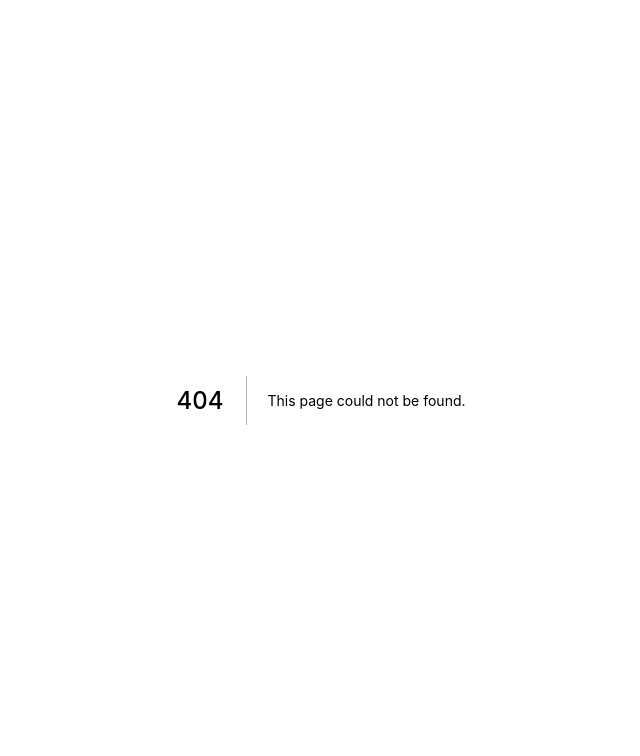
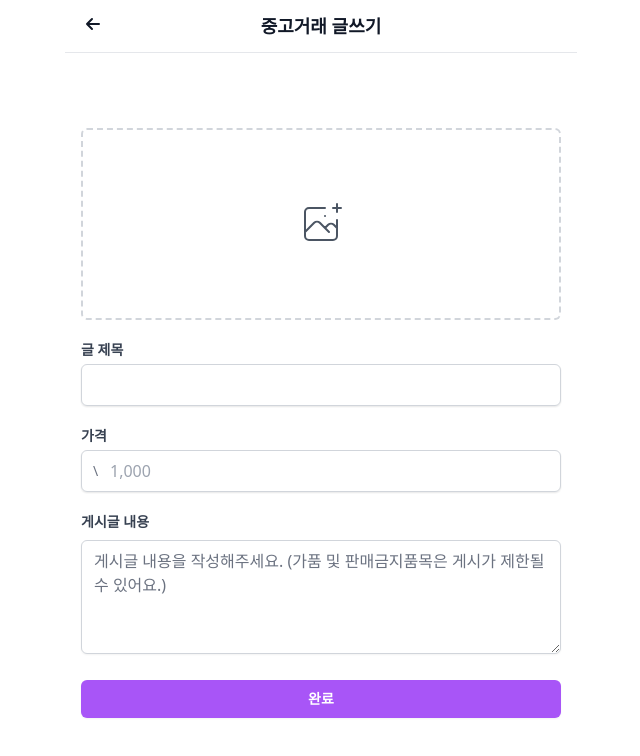
Before and after one commit to yejiiha/podo-market-web, a Next.js app: page /products/upload in a window 1280 px wide. Before the commit this address had no page. Shown: the top 756 px of the page, without its empty margins (319-959 px from the left). Built offline with nearby package versions, Linux system fonts and the light colour scheme.

Commit message:
Create Product Model, Create Upload API

```diff
--- a/components/Input.tsx
+++ b/components/Input.tsx
@@ -1,7 +1,7 @@
 import type { UseFormRegisterReturn } from "react-hook-form";
 
 interface InputProps {
-  label: string;
+  label?: string;
   name: string;
   kind?: "text" | "phone" | "price" | "email";
   required: boolean;
@@ -19,12 +19,14 @@ export default function Input({
 }: InputProps) {
   return (
     <>
+      {label ? (
         <label
           className="mb-1 block text-sm font-semibold text-gray-700"
           htmlFor={name}
         >
           {label}
         </label>
+      ) : null}
 
       {/* text */}
       {kind === "text" && (
@@ -32,7 +34,6 @@ export default function Input({
           <input
             id={name}
             {...rest}
-            {...register}
             {...register}
             className="appearance-none w-full px-3 py-2 border border-gray-300 rounded-md shadow-sm placeholder-gray-400 focus:outline-none focus:ring-purple-500 focus:border-purple-500"
             required={required}
@@ -43,21 +44,20 @@ export default function Input({
       {/* price */}
       {kind === "price" && (
         <div className="rounded-md shadow-sm relative flex items-center">
-          <div className="absolute left-0 pl-3 flex items-center justify-center pointer-events-none focus:ring-purple-500 focus:border-purple-500">
-            <span className="text-gray-500 text-sm">$</span>
+          <div className="absolute left-0 pl-3 flex items-center justify-center pointer-events-none">
+            <span className="text-gray-500 text-sm group-focus:text-gray-900">
+              \
+            </span>
           </div>
           <input
             id={name}
-            type="text"
-            placeholder="0.00"
-            className="px-7 pr-10 appearance-none w-full py-2 border border-gray-300 rounded-md shadow-sm placeholder-gray-400 focus:outline-none focus:ring-purple-500 focus:border-purple-500"
+            type="number"
+            placeholder="1,000"
+            className="px-7 pr-2 appearance-none w-full py-2 border border-gray-300 rounded-md shadow-sm placeholder-gray-400 focus:outline-none focus:ring-purple-500 focus:border-purple-500"
             required={required}
             {...rest}
             {...register}
           />
-          <div className="absolute right-0 pr-3 flex items-center pointer-events-none">
-            <span className="text-gray-500 text-sm">USD</span>
-          </div>
         </div>
       )}
 
--- a/components/Item.tsx
+++ b/components/Item.tsx
@@ -17,7 +17,7 @@ export default function Item({
   id,
 }: ItemProps) {
   return (
-    <Link href={`/items/${id}`}>
+    <Link href={`/productss/${id}`}>
       <a className="flex px-4 pt-5 cursor-pointer justify-between">
         <div className="flex space-x-4">
           <div className="w-20 h-20 bg-gray-400 rounded-md" />
--- a/components/TextArea.tsx
+++ b/components/TextArea.tsx
@@ -1,10 +1,18 @@
+import { UseFormRegisterReturn } from "react-hook-form";
+
 interface TextAreaProps {
   label?: string;
   name?: string;
+  register: UseFormRegisterReturn;
   [key: string]: any;
 }
 
-export default function TextArea({ label, name, ...rest }: TextAreaProps) {
+export default function TextArea({
+  label,
+  name,
+  register,
+  ...rest
+}: TextAreaProps) {
   return (
     <>
       {label ? (
@@ -21,6 +29,7 @@ export default function TextArea({ label, name, ...rest }: TextAreaProps) {
         rows={4}
         className="mt-1 shadow-sm w-full focus:ring-purple-500 rounded-md border-gray-300 focus:border-purple-500"
         {...rest}
+        {...register}
       />
     </>
   );
--- /dev/null
+++ b/pages/api/products/index.ts
@@ -0,0 +1,38 @@
+import { NextApiRequest, NextApiResponse } from "next";
+import withHandler, { ResponseType } from "@libs/server/withHandler";
+import client from "@libs/server/client";
+import { withAPISession } from "@libs/server/withSession";
+
+async function handler(
+  req: NextApiRequest,
+  res: NextApiResponse<ResponseType>
+) {
+  const {
+    body: { name, price, description },
+    session: { user },
+  } = req;
+  const product = await client.product.create({
+    data: {
+      name,
+      price: +price,
+      description,
+      image: "",
+      user: {
+        connect: {
+          id: user?.id,
+        },
+      },
+    },
+  });
+  res.json({
+    ok: true,
+    product,
+  });
+}
+
+export default withAPISession(
+  withHandler({
+    method: "POST",
+    handler,
+  })
+);
--- a/pages/index.tsx
+++ b/pages/index.tsx
@@ -25,7 +25,7 @@ const Home: NextPage = () => {
           />
         ))}
 
-        <FloatingButton href={"/items/upload"}>
+        <FloatingButton href={"/productss/upload"}>
           <Comment />
         </FloatingButton>
       </div>
--- a/pages/items/upload.tsx
+++ /dev/null
@@ -1,86 +0,0 @@
-import { NextPage } from "next";
-import Layout from "@components/layout";
-import TextArea from "@components/TextArea";
-
-const Upload: NextPage = () => {
-  return (
-    <Layout canGoBack={true} title="중고거래 글쓰기">
-      <div className="px-4 py-16 space-y-5">
-        {/* input file */}
-        <div>
-          <label className="cursor-pointer w-full text-gray-600 hover:text-purple-500 flex items-center justify-center border-2 border-dashed border-gray-300 hover:border-purple-500 py-6 h-48 rounded-md">
-            <svg
-              className="h-12 w-12"
-              stroke="currentColor"
-              fill="none"
-              viewBox="0 0 48 48"
-              aria-hidden="true"
-            >
-              <path
-                d="M28 8H12a4 4 0 00-4 4v20m32-12v8m0 0v8a4 4 0 01-4 4H12a4 4 0 01-4-4v-4m32-4l-3.172-3.172a4 4 0 00-5.656 0L28 28M8 32l9.172-9.172a4 4 0 015.656 0L28 28m0 0l4 4m4-24h8m-4-4v8m-12 4h.02"
-                strokeWidth={2}
-                strokeLinecap="round"
-                strokeLinejoin="round"
-              />
-            </svg>
-
-            <input type="file" className="hidden" />
-          </label>
-        </div>
-
-        {/* Name input */}
-        <div>
-          <label
-            className="mb-1 block text-sm font-semibold text-gray-700"
-            htmlFor="name"
-          >
-            Name
-          </label>
-          <div className="rounded-md relative flex  items-center shadow-sm">
-            <input
-              id="name"
-              type="email"
-              className="appearance-none w-full px-3 py-2 border border-gray-300 rounded-md shadow-sm placeholder-gray-400 focus:outline-none focus:ring-purple-500 focus:border-purple-500"
-              required
-            />
-          </div>
-        </div>
-
-        {/* Price input */}
-        <div>
-          <label
-            htmlFor="price"
-            className="text-sm font-semibold text-gray-700 mb-1 block"
-          >
-            Price
-          </label>
-          <div className="rounded-md shadow-sm relative flex items-center">
-            <div className="absolute left-0 pl-3 flex items-center justify-center pointer-events-none">
-              <span className="text-gray-500 text-sm">$</span>
-            </div>
-            <input
-              id="price"
-              type="text"
-              placeholder="0.00"
-              className="px-7 pr-10 appearance-none w-full py-2 border border-gray-300 rounded-md shadow-sm placeholder-gray-400 focus:outline-none focus:ring-purple-500 focus:border-purple-500"
-            />
-            <div className="absolute right-0 pr-3 flex items-center pointer-events-none">
-              <span className="text-gray-500 text-sm">USD</span>
-            </div>
-          </div>
-        </div>
-
-        {/* Description input */}
-        <div>
-          <TextArea label="Description" />
-        </div>
-
-        <button className="w-full mt-4 bg-purple-500 hover:bg-purple-400 text-white py-2 px-4 border border-transparent rounded-md shadow-sm font-semibold text-sm focus:ring-2 focus:ring-offset-2 focus:ring-purple-500 focus:outline-none">
-          Upload product
-        </button>
-      </div>
-    </Layout>
-  );
-};
-
-export default Upload;
--- /dev/null
+++ b/pages/products/upload.tsx
@@ -0,0 +1,110 @@
+import { NextPage } from "next";
+import Layout from "@components/layout";
+import TextArea from "@components/TextArea";
+import Input from "@components/Input";
+import { useForm } from "react-hook-form";
+import useMutation from "@libs/client/useMutation";
+import Button from "@components/Button";
+import { useEffect } from "react";
+import { Product } from "@prisma/client";
+import { useRouter } from "next/router";
+
+interface UploadProductForm {
+  name: string;
+  price: number;
+  description: string;
+}
+
+interface UploadProductMutation {
+  ok: boolean;
+  product: Product;
+}
+
+const Upload: NextPage = () => {
+  const router = useRouter();
+  const { register, handleSubmit } = useForm<UploadProductForm>();
+  const [uploadProduct, { loading, data }] =
+    useMutation<UploadProductMutation>("/api/products");
+
+  const onValid = (data: UploadProductForm) => {
+    if (loading) return;
+    console.log(data);
+
+    uploadProduct(data);
+  };
+
+  useEffect(() => {
+    if (data?.ok) {
+      router.push(`/products/${data?.product?.id}`);
+    }
+  }, [data, router]);
+
+  return (
+    <Layout canGoBack={true} title="중고거래 글쓰기">
+      <form className="px-4 py-16 space-y-5" onSubmit={handleSubmit(onValid)}>
+        {/* input file */}
+        <div>
+          <label className="cursor-pointer w-full text-gray-600 hover:text-purple-500 flex items-center justify-center border-2 border-dashed border-gray-300 hover:border-purple-500 py-6 h-48 rounded-md">
+            <svg
+              className="h-12 w-12"
+              stroke="currentColor"
+              fill="none"
+              viewBox="0 0 48 48"
+              aria-hidden="true"
+            >
+              <path
+                d="M28 8H12a4 4 0 00-4 4v20m32-12v8m0 0v8a4 4 0 01-4 4H12a4 4 0 01-4-4v-4m32-4l-3.172-3.172a4 4 0 00-5.656 0L28 28M8 32l9.172-9.172a4 4 0 015.656 0L28 28m0 0l4 4m4-24h8m-4-4v8m-12 4h.02"
+                strokeWidth={2}
+                strokeLinecap="round"
+                strokeLinejoin="round"
+              />
+            </svg>
+
+            <input type="file" className="hidden" />
+          </label>
+        </div>
+
+        {/* Name input */}
+        <div>
+          <Input
+            required
+            label="글 제목"
+            name="name"
+            register={register("name", {
+              required: true,
+            })}
+          />
+        </div>
+
+        {/* Price input */}
+        <div>
+          <Input
+            required
+            kind="price"
+            label="가격"
+            name="price"
+            register={register("price", {
+              required: true,
+            })}
+          />
+        </div>
+
+        {/* Description input */}
+        <div>
+          <TextArea
+            label="게시글 내용"
+            register={register("description", {
+              required: true,
+            })}
+            placeholder="게시글 내용을 작성해주세요. (가품 및 판매금지품목은 게시가 제한될 수 있어요.)"
+            required
+          />
+        </div>
+
+        <Button text={loading ? "로딩중..." : "완료"} />
+      </form>
+    </Layout>
+  );
+};
+
+export default Upload;
```
Also changed, not shown: pages/products/[id].tsx (renamed from pages/items/[id].tsx), 2 other files (tests, documents, lock files or other folders). Lines whose indentation alone changed are shown as unchanged.
